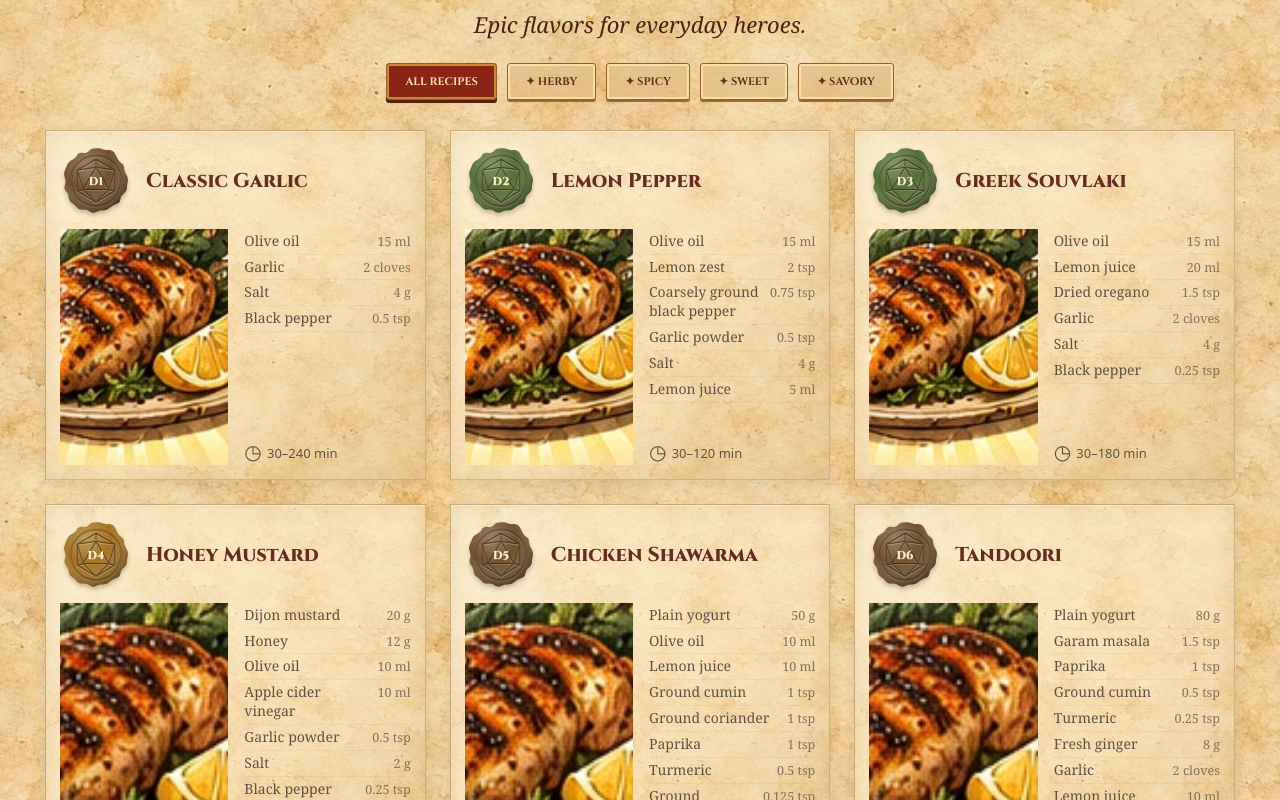
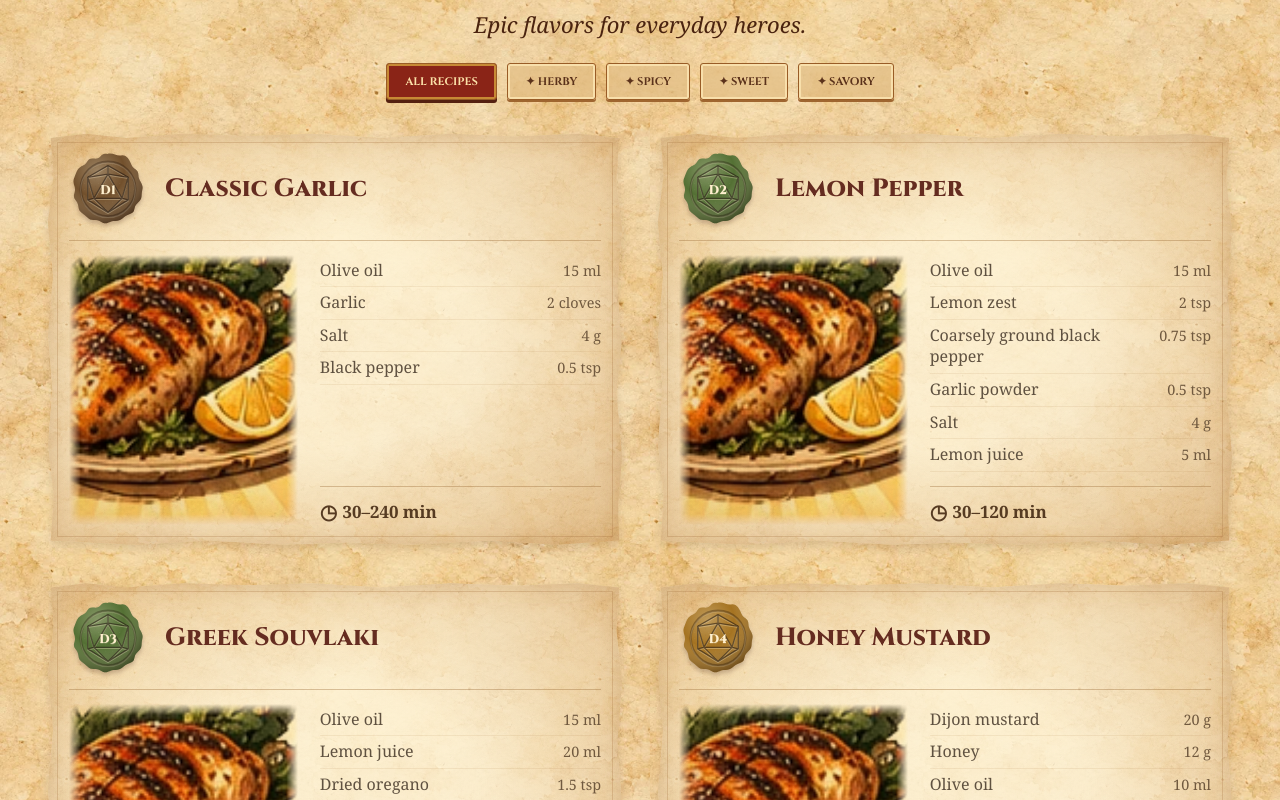
Before and after one commit to irenically/dungeons-and-drumsticks, a React (Vite) app: page / in a window 1280 px wide. Shown: the part 960-1760 px from the top of the page. Built offline with nearby package versions, Linux system fonts and the light colour scheme; a web font is replaced by a local one.

Commit message:
feat: style recipe cards as classic parchment sheets with wax seals

```diff
--- a/src/styles.css
+++ b/src/styles.css
@@ -2519,3 +2519,158 @@ button:disabled {
     animation: none !important;
   }
 }
+
+/* Classic parchment sheets with restrained detailing and readable recipe columns. */
+.recipes-grid {
+  grid-template-columns: repeat(2, minmax(0, 1fr));
+  gap: 30px;
+}
+.recipe-card {
+  isolation: isolate;
+  grid-template-columns: 43% minmax(0, 1fr);
+  gap: 14px 22px;
+  min-height: 410px;
+  padding: 20px 24px 24px;
+  border: 0;
+  background: transparent;
+  box-shadow: none;
+  filter: drop-shadow(0 4px 5px #4a230f26);
+}
+.recipe-card::before {
+  content: '';
+  position: absolute;
+  inset: 0;
+  z-index: -1;
+  background:
+    radial-gradient(ellipse at center, #fff7df99 35%, #bf864a38 90%),
+    linear-gradient(135deg, #f7dfaa4d, #fff1ce80 45%, #dcb47b40),
+    url('/assets/parchment.webp') center / 520px;
+  box-shadow: inset 0 0 24px 6px #85502333;
+  clip-path: polygon(
+    1% 2%,
+    7% 1%,
+    14% 2%,
+    24% 1%,
+    35% 1.5%,
+    46% 1%,
+    58% 2%,
+    70% 1%,
+    81% 1.6%,
+    92% 1%,
+    99% 2%,
+    98.5% 12%,
+    99.5% 24%,
+    98.7% 38%,
+    99.4% 51%,
+    98.5% 63%,
+    99.5% 78%,
+    98.8% 90%,
+    99% 98%,
+    88% 99%,
+    77% 98%,
+    63% 99%,
+    52% 98.5%,
+    41% 99%,
+    28% 98%,
+    16% 99%,
+    1% 98%,
+    1.5% 87%,
+    0.5% 75%,
+    1.3% 62%,
+    0.5% 49%,
+    1.4% 35%,
+    0.5% 22%,
+    1.5% 11%
+  );
+}
+.recipe-card::after {
+  display: block;
+  content: '';
+  position: absolute;
+  inset: 12px;
+  border: 1px solid #9a6a3540;
+  z-index: -1;
+  pointer-events: none;
+}
+.recipe-card:hover {
+  transform: translateY(-3px);
+  box-shadow: none;
+  filter: drop-shadow(0 8px 9px #4a230f30);
+}
+.recipe-card.is-picked {
+  box-shadow: none;
+}
+.recipe-card.is-picked::after {
+  border-color: var(--accent);
+}
+.card-header {
+  padding-bottom: 12px;
+  border-bottom: 1px solid #9a6a3560;
+  gap: 18px;
+}
+.card-dice {
+  width: 78px;
+  height: 78px;
+}
+.card-title {
+  font-size: clamp(19px, 2vw, 25px);
+}
+.card-food {
+  min-height: 265px;
+  mix-blend-mode: multiply;
+  mask-image:
+    linear-gradient(to right, transparent, black 5%, black 95%, transparent),
+    linear-gradient(to bottom, transparent, black 4%, black 96%, transparent);
+  mask-composite: intersect;
+}
+.card-ingredients {
+  font-size: 16px;
+  line-height: 1.35;
+}
+.card-ingredients li {
+  padding: 5px 0;
+  border-bottom: 1px solid #9a6a351a;
+  gap: 14px;
+}
+.ingredient-amount {
+  color: #70593f;
+}
+.card-footer {
+  padding-top: 12px;
+  border-top: 1px solid #9a6a3560;
+  font: 600 17px/1.3 var(--body-font);
+  color: #563b22;
+}
+@media (max-width: 900px) {
+  .recipes-grid {
+    grid-template-columns: minmax(0, 1fr);
+    max-width: 600px;
+    margin-inline: auto;
+  }
+}
+@media (max-width: 530px) {
+  .recipe-card {
+    padding: 18px;
+    min-height: 350px;
+    gap: 12px 14px;
+  }
+  .card-dice {
+    width: 64px;
+    height: 64px;
+  }
+  .card-title {
+    font-size: 20px;
+  }
+  .card-ingredients {
+    font-size: 14px;
+  }
+  .card-ingredients li {
+    gap: 8px;
+  }
+  .card-food {
+    min-height: 230px;
+  }
+  .card-footer {
+    font-size: 15px;
+  }
+}
```
